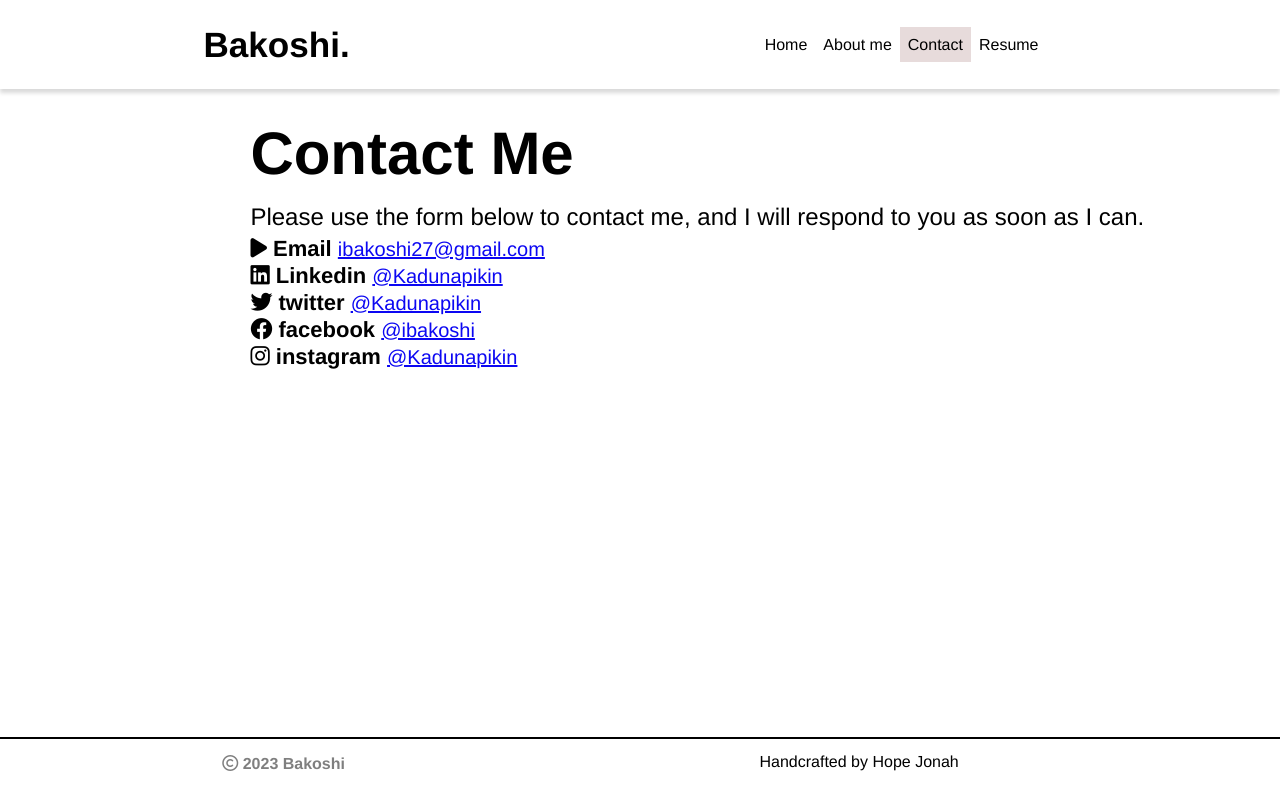
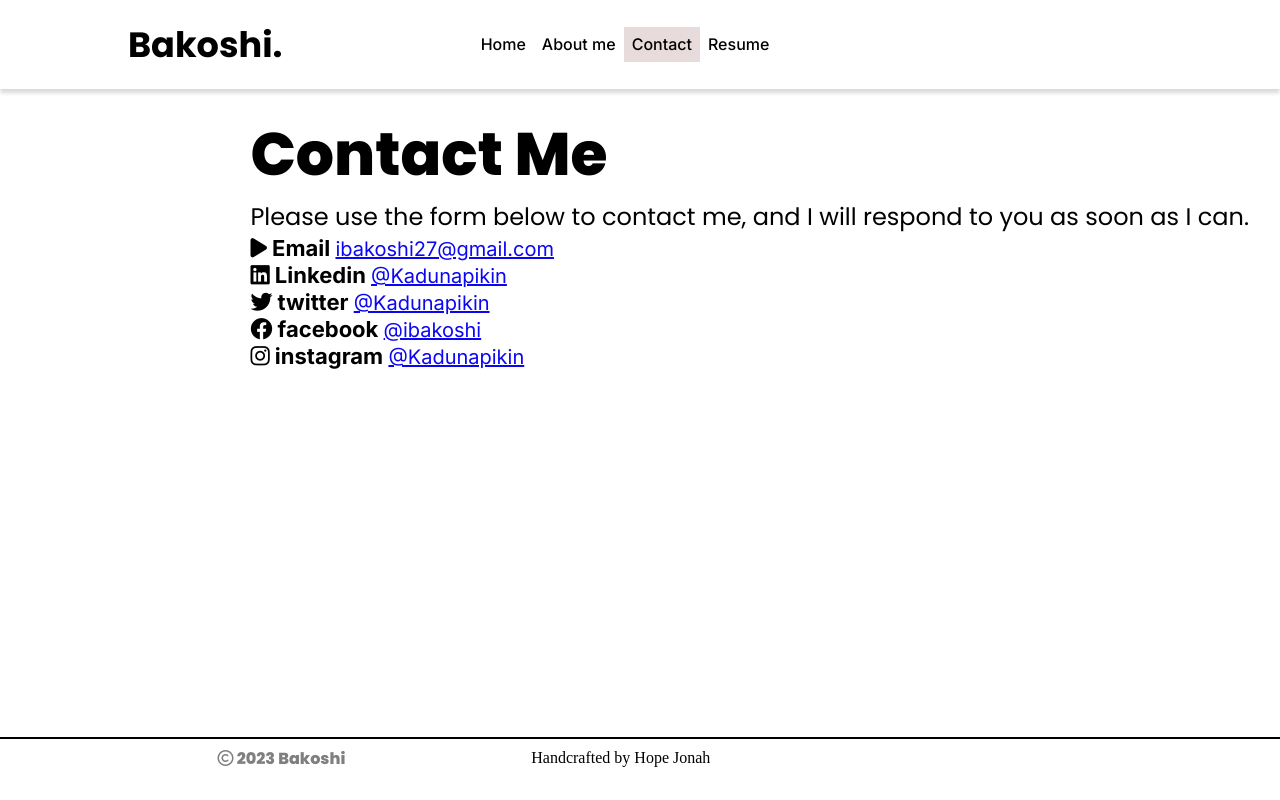
Before and after one commit to Kadunapikin/portfolio, a website: page contact.html in a window 1280 px wide. Drawn offline with Linux system fonts and the light colour scheme.

Commit message:
Update nav items alignment and font-family on contact page

```diff
--- a/contact.css
+++ b/contact.css
@@ -1,3 +1,7 @@
+@import url('https://fonts.googleapis.com/css2?family=Lato:wght@100;300;700;900&family=Poppins:ital,wght@0,100;0,200;0,300;0,400;0,500;0,600;0,700;0,800;0,900;1,100;1,200;1,300;1,400;1,500;1,600;1,700;1,800;1,900&display=swap');
+
+@import url('https://fonts.googleapis.com/css2?family=Inter:wght@100;200;300;400;500;600;700;800;900&family=Lato:wght@100;300;700;900&family=Poppins:ital,wght@0,100;0,200;0,300;0,400;0,500;0,600;0,700;0,800;0,900;1,100;1,200;1,300;1,400;1,500;1,600;1,700;1,800;1,900&display=swap');
+
 * {
   padding: 0;
   margin: 0;
@@ -13,7 +17,7 @@
 .header-div {
   display: flex;
   flex-direction: row;
-  justify-content: space-around;
+  justify-content: center;
   height: 89px;
   background: #fff;
   box-shadow: 0 4px 4px rgba(0, 0, 0, 0.15);
@@ -21,12 +25,14 @@
 
 .top-name {
   align-self: center;
-  font-family: Helvetica, Arial, Verdana, Tahoma, sans-serif;
+  font-family: 'Poppins';
   font-style: normal;
   font-weight: 700;
   font-size: 30px;
   line-height: 45px;
   color: #000;
+  position: absolute;
+  left: 10%;
 }
 
 .nav-items {
@@ -37,7 +43,7 @@
 
 .nav-items a {
   float: left;
-  font-family: Helvetica, Arial, Verdana, Tahoma, sans-serif;
+  font-family: 'Inter';
   font-style: normal;
   font-weight: 500;
   font-size: 16px;
@@ -48,7 +54,7 @@
 }
 
 .contact-socials a {
-  font-family: Helvetica, Arial, Verdana, Tahoma, sans-serif;
+  font-family: 'Inter';
   font-style: normal;
   font-weight: 400;
   font-size: 20px;
@@ -90,7 +96,7 @@
 }
 
 h1 {
-  font-family: Helvetica, Arial, Verdana, Tahoma, sans-serif;
+  font-family: 'Poppins';
   font-style: normal;
   font-weight: 800;
   font-size: 60px;
@@ -99,7 +105,7 @@ h1 {
 }
 
 .contact-me p {
-  font-family: Helvetica, Arial, Verdana, Tahoma, sans-serif;
+  font-family: 'Poppins';
   font-style: normal;
   font-weight: 400;
   font-size: 24px;
@@ -108,7 +114,7 @@ h1 {
 }
 
 .contact-socials p {
-  font-family: Helvetica, Arial, Verdana, Tahoma, sans-serif;
+  font-family: 'Inter';
   font-style: normal;
   font-weight: 700;
   font-size: 22px;
@@ -131,35 +137,35 @@ h1 {
 .sec2footer {
   display: flex;
   flex-direction: row;
-  justify-content: space-around;
-  margin: 0;
-  padding: 15px;
+  justify-content: center;
+  height: 50px;
 }
 
 .copyright {
-  font-family: Helvetica, Arial, Verdana, Tahoma, sans-serif;
+  align-self: center;
+  font-family: 'Poppins';
   font-style: normal;
   font-weight: 800;
   font-size: 16px;
   line-height: 24px;
   color: rgba(0, 0, 0, 0.5);
+  position: absolute;
+  left: 17%;
+  margin-top: 10px;
 }
 
 .handcraft {
-  font-family: Helvetica, Arial, Verdana, Tahoma, sans-serif;
-  font-style: normal;
-  font-weight: 400;
-  font-size: 16px;
-  line-height: 19px;
-  color: #000;
-  margin-right: 5%;
+  display: flex;
+  flex-direction: row;
+  align-items: center;
+  margin-bottom: 9px;
 }
 
 @media screen and (max-width: 768px) {
   .header-div {
     display: flex;
     flex-direction: row;
-    justify-content: space-between;
+    justify-content: flex-end;
   }
 
   .nav-items a {
@@ -195,4 +201,15 @@ h1 {
     display: block;
     text-align: left;
   }
+
+  .sec2footer {
+    display: flex;
+    flex-direction: row;
+    justify-content: space-around;
+  }
+
+  .copyright {
+    position: relative;
+    align-self: center;
+  }
 }
--- a/style.css
+++ b/style.css
@@ -401,7 +401,7 @@ align-self: flex-start;
   display: flex;
   flex-direction: row;
   align-items: center;
-  margin-bottom: 12px;
+  margin-bottom: 9px;
 }
 
 @media (min-width: 768px) and (max-width: 1024px) {
```
Lines whose indentation alone changed are shown as unchanged.
